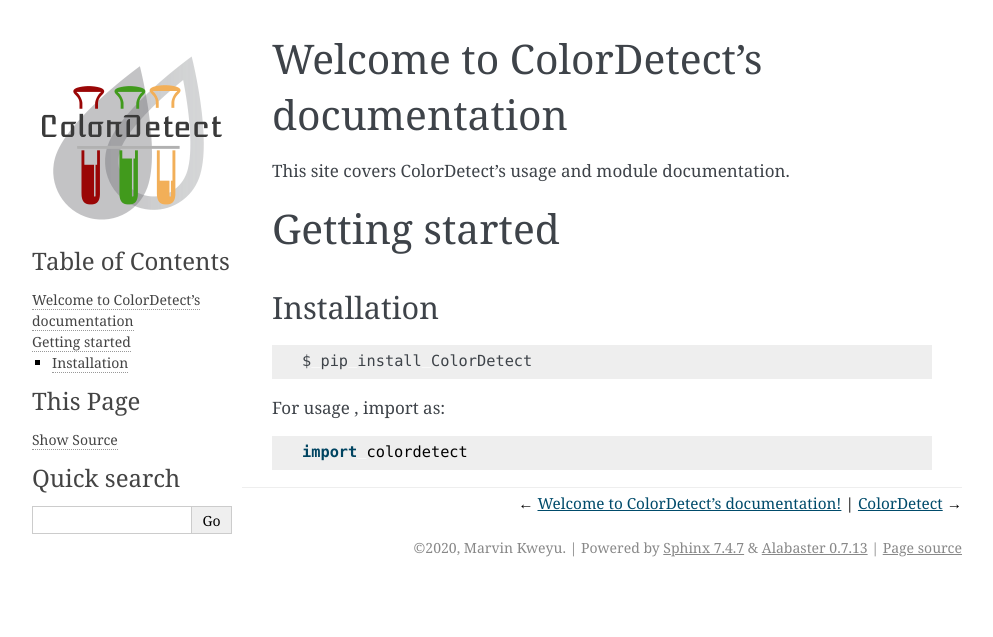
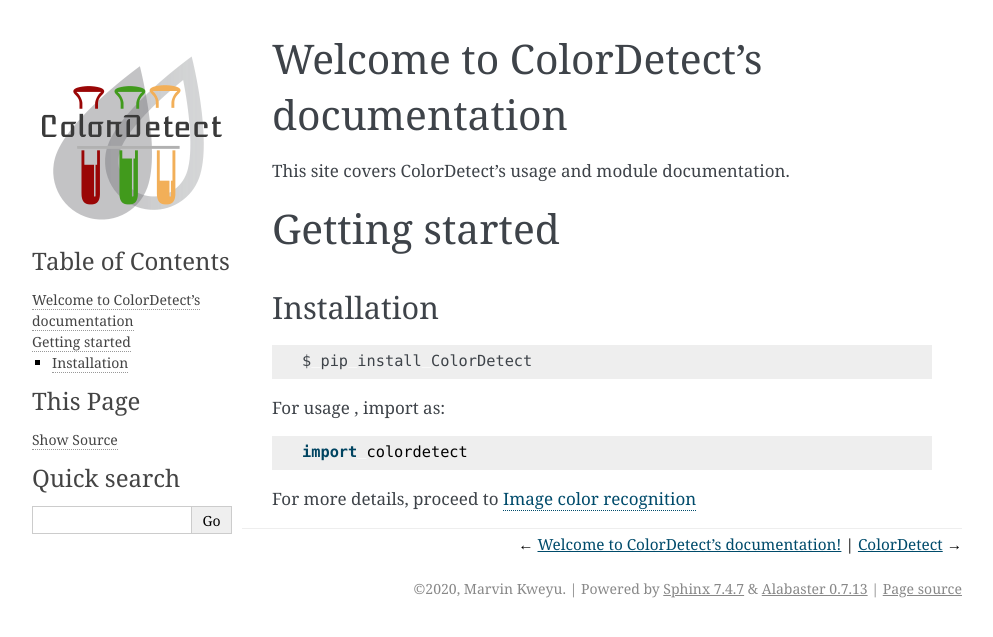
Before and after one commit to MarvinKweyu/ColorDetect, a Sphinx documentation site: the page built from docs/getting_started.rst, in a window 1280 px wide. Shown: the top 637 px of the page, without its empty margins (148-1141 px from the left). Built offline with Sphinx 7.4.7, drawn with Linux system fonts in a browser that asks for light colours.

Commit message:
docs: update video_color docs ad add internal links on doc page

```diff
--- a/docs/colordetect.rst
+++ b/docs/colordetect.rst
@@ -1,4 +1,4 @@
-
+.. _image_color_recognition:
 Image color recognition
 =======================
 
--- a/docs/conf.py
+++ b/docs/conf.py
@@ -35,6 +35,7 @@
     "sphinx.ext.doctest",
     "sphinx.ext.viewcode",  # package rst sources with docs
     "sphinx.ext.intersphinx",
+    "sphinx.ext.autosectionlabel"
 ]
 
 # Add any paths that contain templates here, relative to this directory.
--- a/docs/getting_started.rst
+++ b/docs/getting_started.rst
@@ -16,3 +16,6 @@
 For usage , import as::
 
     import colordetect
+
+
+For more details, proceed to :ref:`image_color_recognition`
--- a/docs/videocolor.rst
+++ b/docs/videocolor.rst
@@ -51,9 +51,14 @@
 
 Locate a file `out.jpg` in your current working directory.
 
+
 We could, **alternatively**, handle the saving ourselves and go as below:
 ::
 
 
     >>> image.write_color_count(font_color=(255,255,255))
     >>> image.save_image(location='path/to/directory/of/choice', filename='filenameofchoice.jpg')
+
+
+
+.. image:: _static/video_out.jpg
```
Also changed, not shown: docs/_static/video_out.jpg (added).
